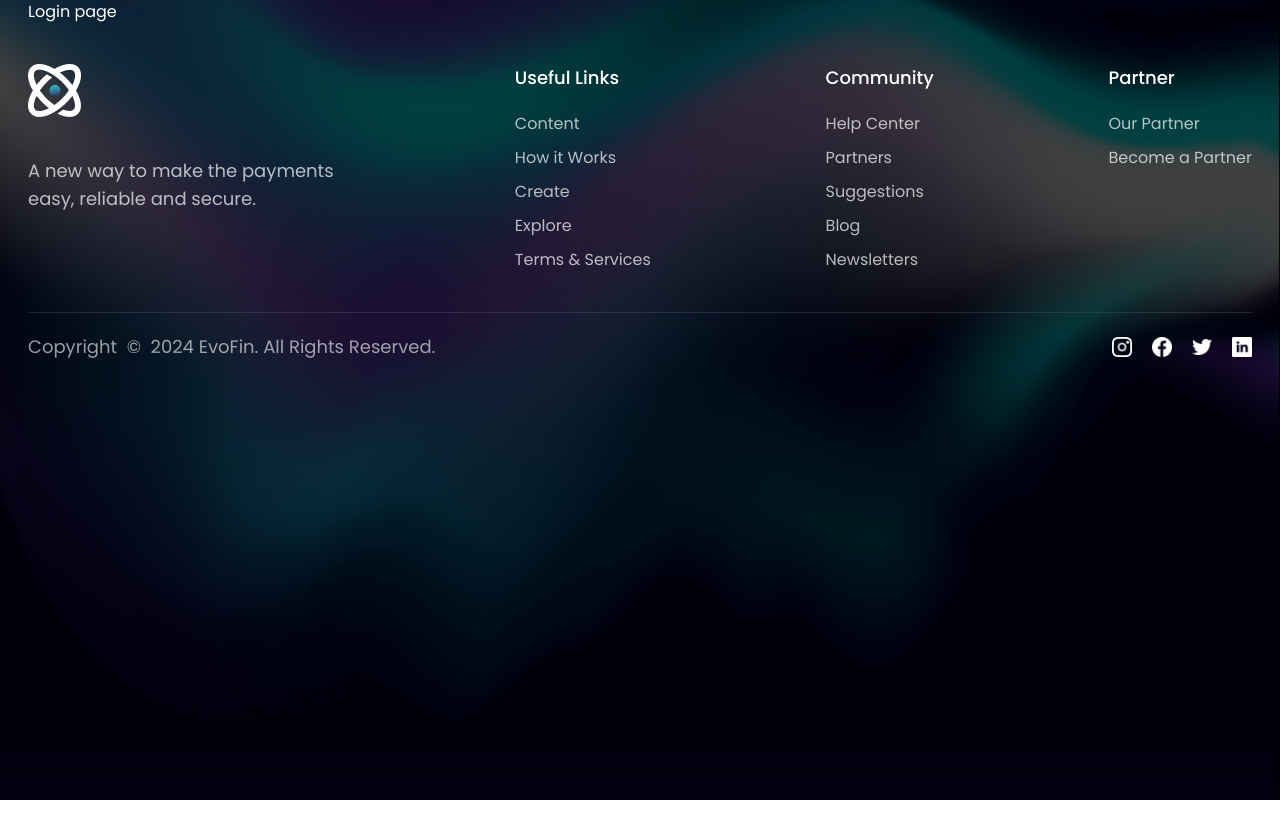
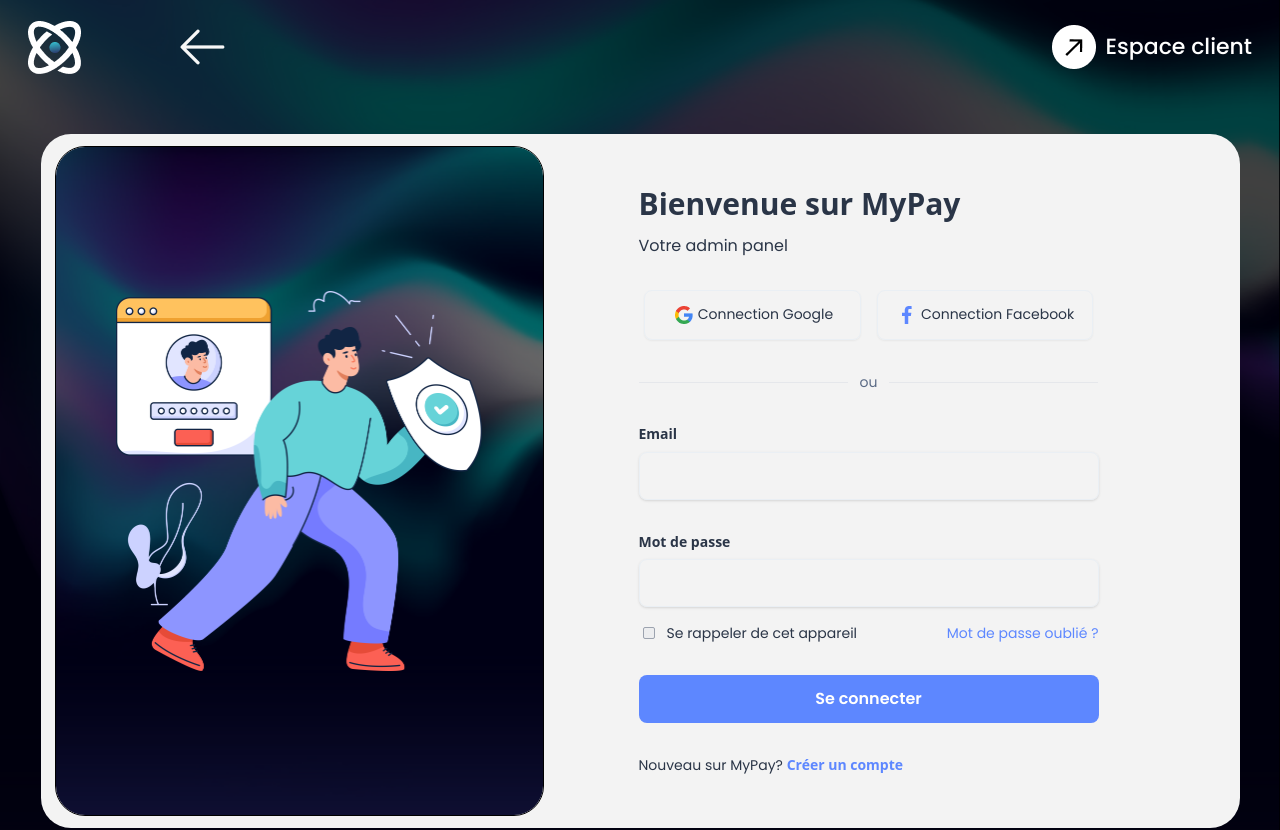
Before and after one commit to Shahriyar-Hosen/Mypay, a Next.js app: page /login in a window 1280 px wide. Shown: the top 830 px of the page. Before the commit the page ends 800 px from the top, so only its background shows below. Built offline with nearby package versions, Linux system fonts and the light colour scheme.

Commit message:
login done

```diff
--- /dev/null
+++ b/src/app/(auth)/layout.tsx
@@ -0,0 +1,11 @@
+import { Navbar } from "@/components/common";
+import { FC } from "react";
+
+const AuthLayout: FC<Readonly<IChildren>> = ({ children }) => (
+  <main>
+    <Navbar isAuth />
+    {children}
+  </main>
+);
+
+export default AuthLayout;
--- a/src/app/(auth)/login/page.tsx
+++ b/src/app/(auth)/login/page.tsx
@@ -1,7 +1,63 @@
+import { AuthCard, LoginForm } from "@/components/page/auth";
+import Image from "next/image";
+import Link from "next/link";
+
+import { FC } from "react";
+
+export const SocialButton: FC<{ img: string } & IChildren> = ({
+  children,
+  img,
+}) => {
+  return (
+    <button className="text-sm leading-[19.6px] tracking-[-1%] flex justify-center items-center gap-0.5 border border-[#eaeff4] rounded-lg py-3 px-5 w-full sm:w-[47%] shadow-sm">
+      <Image src={img} width={24} height={24} alt="" />
+      {children}
+    </button>
+  );
+};
+
 const Login = () => {
   return (
-    <main>
-      <h1>Login page</h1>
+    <main className="min-h-screen py-5 lg:py-10 relative">
+      <section className="relative w-fit md:h-full lg:w-full max-w-[1199px] mx-auto rounded-2xl sm:rounded-3xl lg:rounded-[30px] bg-[#f3f3f3] p-4 sm:p-6 lg:p-3 lg:px-[14px] flex flex-col md:flex-row justify-center lg:justify-start items-center gap-5 lg:gap-12 xl:gap-[95px]">
+        <AuthCard />
+        <div className="text-[#2a3547] w-full max-w-[460px] space-y-4 sm:space-y-6 lg:space-y-8">
+          <div className="text-[#2a3547]">
+            <h1 className="text-xl sm:text-[30px] leading-[36px] tracking-[-1%] font-semibold font-sans">
+              Bienvenue sur MyPay
+            </h1>
+            <p className="pt-0.5 sm:pt-3 text-sm sm:text-base tracking-[-2%]">
+              Votre admin panel
+            </p>
+          </div>
+
+          <div className="flex justify-center items-center gap-2 lg:gap-4 flex-wrap">
+            <SocialButton img="/google.png">
+              Connection&nbsp;Google
+            </SocialButton>
+            <SocialButton img="/fb-color.png">
+              Connection&nbsp;Facebook
+            </SocialButton>
+          </div>
+          <div className="flex justify-center items-center gap-3">
+            <hr className="h-[1px] w-full bg-[#eaeff4]" />
+            <span className="text-xs sm:text-sm leading-[19.6px] tracking-[-2%] text-[#5a6a85]">
+              ou
+            </span>
+            <hr className="h-[1px] w-full bg-[#eaeff4]" />
+          </div>
+          <LoginForm />
+          <p className="text-xs sm:text-sm tracking-[-2%] text-[#2a3547]">
+            Nouveau sur MyPay?&nbsp;
+            <Link
+              href="/sign-up"
+              className="font-semibold tracking-[-1%] text-[#5d87ff] font-sans"
+            >
+              Créer un compte
+            </Link>
+          </p>
+        </div>
+      </section>
     </main>
   );
 };
--- a/src/app/(protected)/layout.tsx
+++ b/src/app/(protected)/layout.tsx
@@ -1,11 +1,11 @@
 import { Navbar } from "@/components/common";
 import { FC } from "react";
 
-const RootLayout: FC<Readonly<IChildren>> = ({ children }) => (
+const ProtectedLayout: FC<Readonly<IChildren>> = ({ children }) => (
   <main>
     <Navbar />
     {children}
   </main>
 );
 
-export default RootLayout;
+export default ProtectedLayout;
--- a/src/components/common/navbar.tsx
+++ b/src/components/common/navbar.tsx
@@ -1,11 +1,15 @@
 import Image from "next/image";
 import Link from "next/link";
-import { Logo } from ".";
+import { FC } from "react";
+import { BackButton, Logo } from ".";
 
-export const Navbar = () => {
+export const Navbar: FC<{ isAuth?: boolean }> = ({ isAuth }) => {
   return (
     <nav className="flex justify-between items-center py-5 bg-transparent">
-      <Logo />
+      <div className="flex gap-5 md:gap-[50px] lg:gap-[95px] items-center">
+        <Logo />
+        <BackButton className={isAuth ? "block" : "hidden"} />
+      </div>
       <div>
         <Link href="/">
           <button className="flex justify-center items-center gap-2.5 text-lg md:text-[22px] font-medium">
--- /dev/null
+++ b/src/components/page/auth/auth-card.tsx
@@ -0,0 +1,25 @@
+import { BackgroundImg } from "@/components/common";
+import Image from "next/image";
+import { FC } from "react";
+
+export const AuthCard = () => {
+  type IInfoBox = IChildren & { size?: number; icon: string };
+  const InfoBox: FC<IInfoBox> = ({ children, size, icon }) => (
+    <div className="flex justify-start items-center gap-2.5">
+      <Image src={icon} width={size || 31} height={size || 31} alt="" />
+      {children}
+    </div>
+  );
+  const InfoText: FC<IChildren> = ({ children }) => (
+    <p className="text-base leading-[24px] text-[#f7f7f7]">{children}</p>
+  );
+
+  return (
+    <BackgroundImg
+      img="/contact-us-bg.png"
+      className="w-full md:max-w-[489px] rounded-[30px] border border-black overflow-hidden p-5 md:px-[60px] md:py-36 hidden lg:block"
+    >
+      <Image src="/auth-side-img.png" width={366} height={380} alt="" />
+    </BackgroundImg>
+  );
+};
--- /dev/null
+++ b/src/components/page/auth/index.ts
@@ -0,0 +1,2 @@
+export * from "./login-form";
+export * from "./auth-card";
--- /dev/null
+++ b/src/components/page/auth/login-form.tsx
@@ -0,0 +1,120 @@
+"use client";
+
+import { cn } from "@/lib/utils";
+import { Field, Form, Formik, FormikHelpers } from "formik";
+import Link from "next/link";
+import { FC } from "react";
+
+type IValues = typeof initialValues;
+const initialValues = {
+  email: "",
+  password: "",
+};
+
+interface IAuthInput extends IClassName {
+  label: string;
+  placeholder?: string;
+  name: keyof typeof initialValues;
+  type?: HTMLInputType;
+  isTextArea?: boolean;
+}
+const AuthInput: FC<IAuthInput> = ({
+  type,
+  label,
+  name,
+  className,
+  isTextArea,
+  placeholder,
+}) => (
+  <div className={cn("flex flex-col w-full cursor-pointer gap-2", className)}>
+    <label
+      htmlFor={name}
+      className="font-semibold text-sm leading-[19.6px] tracking-[-1%] text-[#2a3547] font-sans"
+    >
+      {label}
+    </label>
+    <Field
+      id={name}
+      name={name}
+      type={type || "text"}
+      as={isTextArea ? "textarea" : "input"}
+      placeholder={placeholder}
+      className={cn(
+        "bg-transparent focus:outline-none rounded-lg border border-[#eaeff4] shadow px-2.5 py-[11px] text-base",
+        isTextArea && "px-0"
+      )}
+    />
+  </div>
+);
+
+export const LoginForm = () => {
+  const handleSubmit = (
+    values: IValues,
+    { setSubmitting }: FormikHelpers<IValues>
+  ) => {
+    setTimeout(() => {
+      alert(JSON.stringify(values, null, 2));
+      setSubmitting(false);
+    }, 500);
+  };
+
+  return (
+    <Formik initialValues={initialValues} onSubmit={handleSubmit}>
+      <Form className="space-y-5 mx-auto">
+        <div className="space-y-4 sm:space-y-6 lg:space-y-8">
+          <AuthInput name="email" type="email" label="Email" />
+          <div className="space-y-2 sm:space-y-4">
+            <AuthInput label="Mot de passe" type="password" name="password" />
+            <div className="flex justify-between items-center text-xs sm:text-sm">
+              <label className="flex items-center cursor-pointer gap-2">
+                <input type="checkbox" className="peer hidden" />
+
+                <div className="w-5 h-5 peer-checked:hidden flex justify-center items-center">
+                  <div className="w-3 h-3 bg-gray-200/50 border border-gray-400 rounded-sm" />
+                </div>
+                <svg
+                  width="24"
+                  height="24"
+                  viewBox="0 0 24 24"
+                  fill="none"
+                  xmlns="http://www.w3.org/2000/svg"
+                  className="w-5 h-5 hidden peer-checked:block"
+                >
+                  <path
+                    d="M18 4H6C4.89543 4 4 4.89543 4 6V18C4 19.1046 4.89543 20 6 20H18C19.1046 20 20 19.1046 20 18V6C20 4.89543 19.1046 4 18 4Z"
+                    fill="#5D87FF"
+                    stroke="#5D87FF"
+                    stroke-width="1.5"
+                    stroke-linecap="round"
+                    stroke-linejoin="round"
+                  />
+                  <path
+                    d="M9 12L11 14L15 10"
+                    stroke="white"
+                    stroke-width="1.5"
+                    stroke-linecap="round"
+                    stroke-linejoin="round"
+                  />
+                </svg>
+
+                <span className="text-[#2a3547]">
+                  Se rappeler de cet appareil
+                </span>
+              </label>
+              <Link href="/forgot-password" className="text-[#5d87ff]">
+                Mot de passe oublié ?
+              </Link>
+            </div>
+          </div>
+
+          <button
+            type="submit"
+            className="w-full rounded-lg py-3 bg-[#5d87ff] text-center font-semibold text-base text-white"
+          >
+            Se connecter
+          </button>
+        </div>
+      </Form>
+    </Formik>
+  );
+};
```
Also changed, not shown: public/fb-color.png (added), public/google.png (added).
